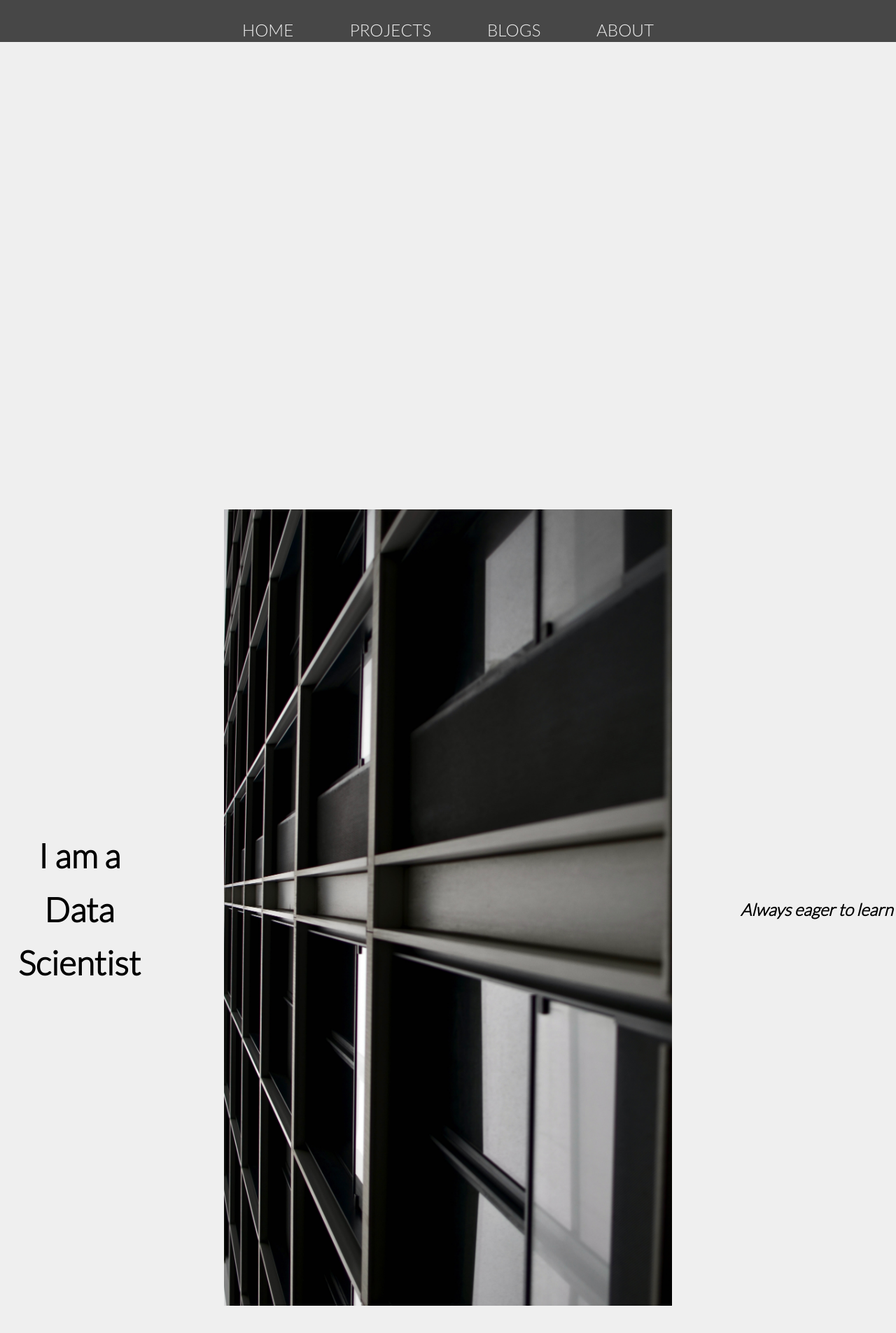
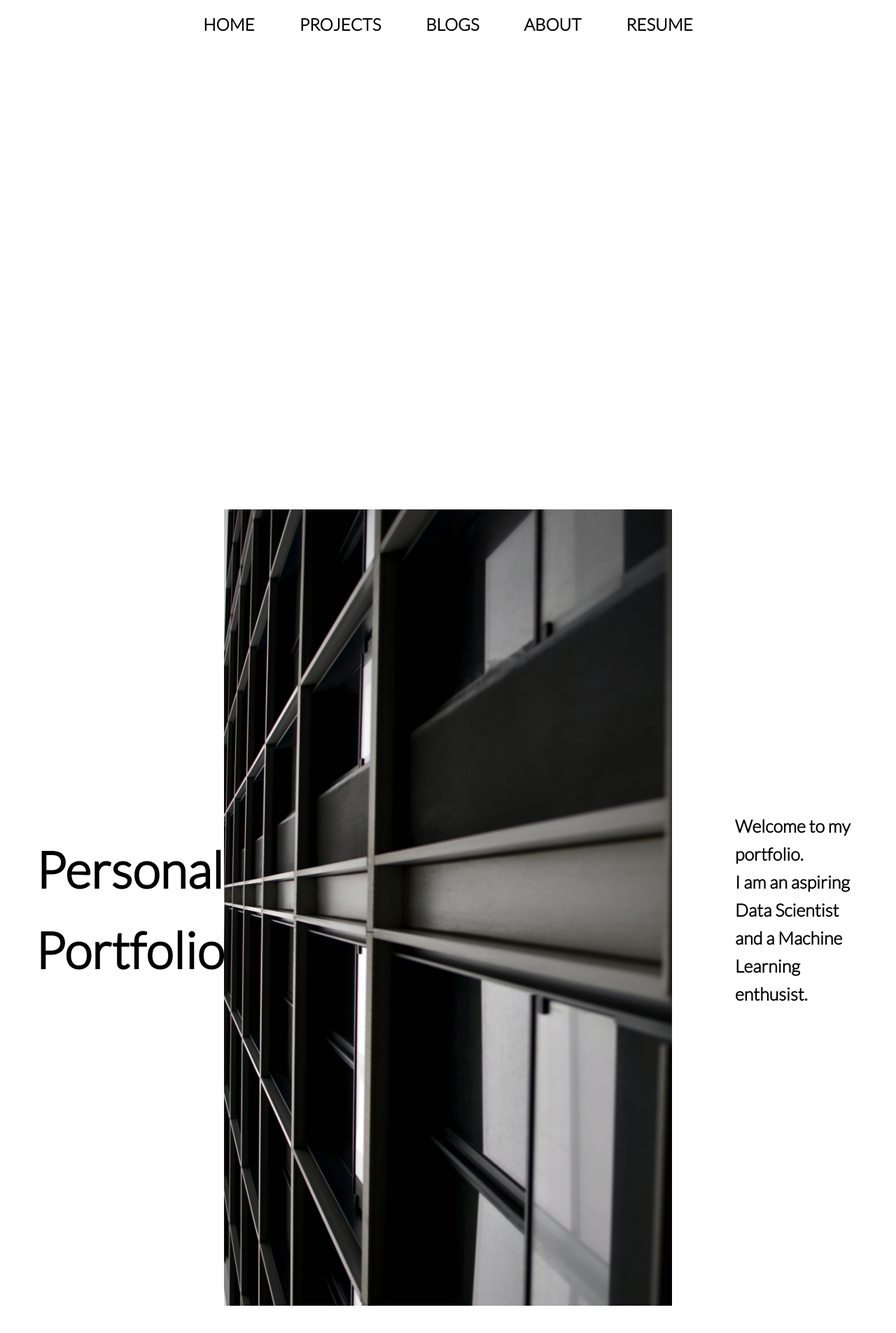
Before and after one commit to dorjeys3/flaskapp, a Flask app: page / in a window 1280 px wide. Shown: the top 1905 px of the page at 70% size. Run offline with Flask 2, Linux system fonts and the light colour scheme.

Commit message:
major changes to the layout of the webpage. Contents have also been changed

```diff
--- a/static/main.css
+++ b/static/main.css
@@ -5,8 +5,7 @@
 
 body {
     font-family: "Lato", Helvetica, sans-serif;
-    background: #efefef;
-    /* color: #1f1f1f; */
+    background: white;
     line-height: 1.6;
     height: 100vh;
     overflow: hidden;
@@ -34,7 +33,7 @@ a {
     z-index: 1;
     width: 100vw;
     height: 60px;
-    background: rgba(0,0,0,0.7)
+    background:white;
 }
 
 .navbar ul {
@@ -47,21 +46,28 @@ a {
 
 .navbar ul li {
     margin: 0 1rem;
-    padding: 1em;
+    padding: 1rem;
     font-size: 1.5rem;
-
+    color: black;
+    padding-bottom: 1rem;
+    border-bottom: 3px solid transparent;
+    transition: border-bottom 0.25s;
 }
 
 .navbar ul li a {
     text-decoration: none;
     text-transform: uppercase;
-    color: #efefef;
+    color: black;
     justify-content: center;
     text-align: center;
+    border-bottom: 1px solid transparent;
+    transition: border-bottom 0.2s;
+
 }
 
 .navbar a:hover {
-    color: lightseagreen !important;
+    color: black !important;
+    border-bottom: 1px solid black;
 }
 
 /* ------- Different sections -------  */
@@ -74,14 +80,15 @@ section {
     height: 100vh;
     /* smooth scroll */
     scroll-snap-align: center;
+    overflow: hidden;
 }
 
 section h1 {
-    font-size: 4rem;
+    font-size: 3rem;
 }
 
 section p {
-    font-size: 1.5rem;
+    font-size: 25px;
 }
 
 /*  ------- Home section ------- */
@@ -108,48 +115,60 @@ section p {
     height: 100%;
 }
 
-#home #left-side-text{
+#home .left-side-text{
     grid-row: 2;
     grid-column: 1;
     font-size: 3rem;
     padding-right: 200px;
+    padding-left: 50px;
+    position: relative;
+    align-content: center;
+    justify-content: center;
 }
 
-#home #right-side-text{
+#home p {
+    font-size: 25px;
+}
+
+#home .right-side-text{
     grid-row: 2;
     grid-column: 3;
-    font-size: 1.5rem;
-    padding-left: 200px;
+    text-align: left;
+    padding-left: 150px;
+    padding-right: 50px;
+    align-content: left;
+    justify-content: left;
 }
-
 
 /* ------- Project Section ------- */
 
 #projects {
     display: grid;
     grid-template-columns: repeat(3, 1fr);
-    grid-template-rows: 12.5rem 1fr 1fr;
+    grid-template-rows: 1fr 1fr;
     justify-content: center;
 }
 
 #projects h1 {
     margin: 0;
-    padding-top: 2rem;
-    padding-bottom: 0;
+    padding-top: 4rem;
+    padding-bottom: 2rem;
     grid-row: 1;
     grid-column: 1/-1;
+    color: black;
+    font-size: 2rem;
 }
 
 #projects p {
     color: #efefef transparent;
 }
 
-
 /* changes */
 #projects .portfolio-items-wrapper {
     display: grid;
-    grid-template-columns: 1fr 1fr 1fr;
+    grid-template-columns: repeat(3, 1fr);
     grid-template-rows: repeat(auto-fit, 1fr 1fr 1fr);
+    padding-bottom: 10%;
 }
 
 .portfolio-item-wrapper{
--- a/templates/index.html
+++ b/templates/index.html
@@ -14,22 +14,32 @@
             <!-- START NAV BAR -->
             <nav class="navbar">
                 <ul>
-                    <li><a href="#home">Home</a></li>
-                    <li><a href="#projects">Projects</a></li>
-                    <li><a href="#blogs">Blogs</a></li>
-                    <li><a href="#about">About</a></li>
+                    <li><a href="#home"><b>Home</b></a></li>
+                    <li><a href="#projects"><b>Projects</b></a></li>
+                    <li><a href="#blogs"><b>Blogs</b></a></li>
+                    <li><a href="#about"><b>About</b></a></li>
+                    <li><a href="static/Dorjey Sherpa Resume.pdf" target="_blank"><b>Resume</b></a></li>
                 </ul>
+
             </nav>
-            <!-- END NAV BAR     -->
+            <!-- END NAV BAR -->
 
             <!-- START HOME SECTION -->
             <section id="home">
                 <div class="home-background">
                     <img src="static/images/ind-rotate.jpeg" alt="">
                 </div>
-                <h2 id="left-side-text">I am a Data Scientist </h2>
+                <div class="left-side-text">
+                    <h2> Personal Portfolio</h2>
+                </div>
 
-                <h2 id="right-side-text"><i>Always eager to learn</i></h2>
+
+                <div class="right-side-text">
+                    <p><b> Welcome to my portfolio. </b>
+                        <b><br> I am an aspiring Data Scientist and a Machine Learning enthusist.</b>
+                    </p>
+
+                </div>
             </section>
             <!-- END HOME SECTION -->
 
@@ -37,13 +47,22 @@
 
             <!-- START PROJECTS SECTION -->
             <section id="projects">
-                <h1>Here are some projects</h1>
+                <h1>All projects are linked to their respective Github repository</h1>
                 <div class="content-wrapper">
                     <div class="portfolio-items-wrapper">
-                        <a href="https://github.com/dorjeys3/Walmart_proj" target="_blank"><div class="portfolio-item-wrapper" style="background-image:url(https://i.pinimg.com/originals/b0/45/af/b045af8a94343e3b1fdbf1576e9818b8.gif)">
+                        <a href="https://github.com/dorjeys3/Walmart_proj" target="_blank"><div class="portfolio-item-wrapper" style="background-image:url(https://1000logos.net/wp-content/uploads/2017/05/Walmart-Logo-1965.jpg)">
                             <div class="img-text-wrapper">
                                 <p class="subtitle">
-                                    Using NLP, Machine Learning models were able to predict which Walmart items would be recommened items based on customers' reviews.
+                                    Using NLP, Machine Learning models predict which Walmart items would be recommened items based on customers' reviews.
+                                </p>
+                            </div>
+                        </div></a>
+
+
+                        <a href="https://github.com/dorjeys3/Hotel-Cancellation-Model" target="_blank"><div class="portfolio-item-wrapper"style="background-image:url(https://images.unsplash.com/photo-1496417263034-38ec4f0b665a?ixid=MXwxMjA3fDB8MHxwaG90by1wYWdlfHx8fGVufDB8fHw%3D&ixlib=rb-1.2.1&auto=format&fit=crop&w=1951&q=80)">
+                            <div class="img-text-wrapper">
+                                <p class="subtitle">
+                                    Created a model to predict hotel reservation cancelation.
                                 </p>
                             </div>
                         </div></a>
@@ -58,38 +77,16 @@
                             </div>
                         </div></a>
 
+                        <a href="https://github.com/dorjeys3/King_County_Real_Estate" target="_blank"><div class="portfolio-item-wrapper" style="background-image:url(https://images.unsplash.com/photo-1594540992254-0e2239661647?ixid=MXwxMjA3fDB8MHxwaG90by1wYWdlfHx8fGVufDB8fHw%3D&ixlib=rb-1.2.1&auto=format&fit=crop&w=1950&q=80)">
+                            <div class="img-text-wrapper" >
 
-                        <a href="https://github.com/dorjeys3/Hotel-Cancellation-Model" target="_blank"><div class="portfolio-item-wrapper"style="background-image:url(https://cdn.dribbble.com/users/2859475/screenshots/7551660/media/a6aa2061e5693b544d883e842c479728.gif)">
-                            <div class="img-text-wrapper">
                                 <p class="subtitle">
-                                    Created a model to predict hotel reservation cancelation.
+                                    Prediciting King County Real Estate Price.
                                 </p>
                             </div>
                         </div></a>
 
-                        <div class="portfolio-item-wrapper"style="background-image:url(static/images/hotel.jpeg)">
-                            <div class="img-text-wrapper">
-                                <p class="subtitle">
-                                    Created a model to predict hotel reservation cancelation.
-                                </p>
-                            </div>
-                        </div>
 
-                        <div class="portfolio-item-wrapper"style="background-image:url(static/images/hotel.jpeg)">
-                            <div class="img-text-wrapper">
-                                <p class="subtitle">
-                                    Created a model to predict hotel reservation cancelation.
-                                </p>
-                            </div>
-                        </div>
-
-                        <div class="portfolio-item-wrapper"style="background-image:url(static/images/hotel.jpeg)">
-                            <div class="img-text-wrapper">
-                                <p class="subtitle">
-                                    Created a model to predict hotel reservation cancelation.
-                                </p>
-                            </div>
-                        </div>
                     </div>
                 </div>
             </section>
@@ -98,8 +95,7 @@
             <!-- START BLOGS SECTION -->
             <section id="blogs">
                 <div class="blogs-header">
-                    <h1>These are my current blogs</h1>
-                    <h2> With more to me</h2>
+                    <h1>Sharing the learned skills and techniques </h1>
                 </div>
                 <div class="blog-content">
 
@@ -111,15 +107,15 @@
                         </div>
                     </div></a>
 
-                    <a href="https://dorjeys3.medium.com/matplotlib-quick-and-pretty-enough-to-get-you-started-5f425b55132f" target="_blank"><div class="article-content" style="background-image: url(https://static.javatpoint.com/tutorial/matplotlib/images/matplotlib-tutorial.png);">
+                    <a href="https://medium.com/analytics-vidhya/a-violin-is-better-f7068129a14" target="_blank"><div class="article-content" style="background-image: url(https://images.unsplash.com/photo-1566913485268-1287f67f87fe?ixid=MXwxMjA3fDB8MHxwaG90by1wYWdlfHx8fGVufDB8fHw%3D&ixlib=rb-1.2.1&auto=format&fit=crop&w=1950&q=80);">
                         <div class="img-text-wrapper">
                             <p class="subtitle">
-                                MatplotLib: Quick and Pretty (enough) to get your started
+                                A Violin tells more stories than a Box
                             </p>
                         </div>
                     </div></a>
 
-                    <a href="https://medium.com/analytics-vidhya/big-data-but-what-is-it-85e2cc36db89" target="_blank"><div class="article-content" style="background-image: url(https://miro.medium.com/max/890/1*8tI2pUzyviWb6wqD76sbaw.gif);">
+                    <a href="https://medium.com/analytics-vidhya/big-data-but-what-is-it-85e2cc36db89" target="_blank"><div class="article-content" style="background-image: url(https://images.unsplash.com/photo-1523274620588-4c03146581a1?ixid=MXwxMjA3fDB8MHxwaG90by1wYWdlfHx8fGVufDB8fHw%3D&ixlib=rb-1.2.1&auto=format&fit=crop&w=1950&q=80);">
                         <div class="img-text-wrapper">
                             <p class="subtitle">
                                 Big Data... But what is it?
@@ -127,34 +123,13 @@
                         </div>
                     </div></a>
 
-                    <a href="https://medium.com/analytics-vidhya/a-violin-is-better-f7068129a14" target="_blank"><div class="article-content" style="background-image: url(https://i.gifer.com/1frp.gif);">
+                    <a href="https://dorjeys3.medium.com/matplotlib-quick-and-pretty-enough-to-get-you-started-5f425b55132f" target="_blank"><div class="article-content" style="background-image: url(https://matplotlib.org/stable/_static/logo2_compressed.svg);">
                         <div class="img-text-wrapper">
                             <p class="subtitle">
-                                A Violin tells more stories than a Box
+                                MatplotLib: Quick and Pretty (enough) to get your started
                             </p>
                         </div>
                     </div></a>
-
-                    <a href="https://medium.com/analytics-vidhya/a-violin-is-better-f7068129a14" target="_blank"><div class="article-content" style="background-image: url(https://i.gifer.com/1frp.gif);">
-                        <div class="img-text-wrapper">
-                            <p class="subtitle">
-                                A Violin tells more stories than a Box
-                            </p>
-                        </div>
-                    </div></a>
-
-                    <a href="https://medium.com/analytics-vidhya/a-violin-is-better-f7068129a14" target="_blank"><div class="article-content" style="background-image: url(https://i.gifer.com/1frp.gif);">
-                        <div class="img-text-wrapper">
-                            <p class="subtitle">
-                                A Violin tells more stories than a Box
-                            </p>
-                        </div>
-                    </div></a>
-
-
-
-
-
                 </div>
             </section>
             <!-- END BLOGS SECTION -->
@@ -162,8 +137,18 @@
            <!-- START ABOUT SECTION -->
             <section id="about">
                 <h1>About me</h1>
-                <img src="static/images/headshot.jpeg" alt="">
-                <p>Lorem ipsum dolor sit amet consectetur adipisicing elit. Quasi, magni. Itaque cumque dolores autem quaerat!5</p>
+                <img src="static/images/B&W.jpeg" alt="">
+                <blockquote>
+                    <p id=blockquote>Data is not there to help tell our story but that it has its own story to tell.</p>
+                </blockquote>
+                   <p>My name is Dorjey Sherpa.
+                        <br> I am a Middlebury College graduate with a degree in Neuroscience and a Flatiron School - Data Science alumni.
+                        <br> Throughout my undergrad research career,
+                            I thought data was important because it was there to help tell our story.
+                            Post graduation, I worked in retail, sales and fashion and the importance of data held true but in a different way.
+                        <br><b>I realized Data is not there to help tell our story but that it has its own story to tell.</b> With this insight,
+                            I launched my journey in Data Science.
+                    </p>
             </section>
             <!-- END ABOUT SECTION -->
 
```
Also changed, not shown: other parts of static/main.css (+46 -16 lines), static/images/B&W.jpeg (added), static/images/headshot.jpeg (deleted), 1 other file.
